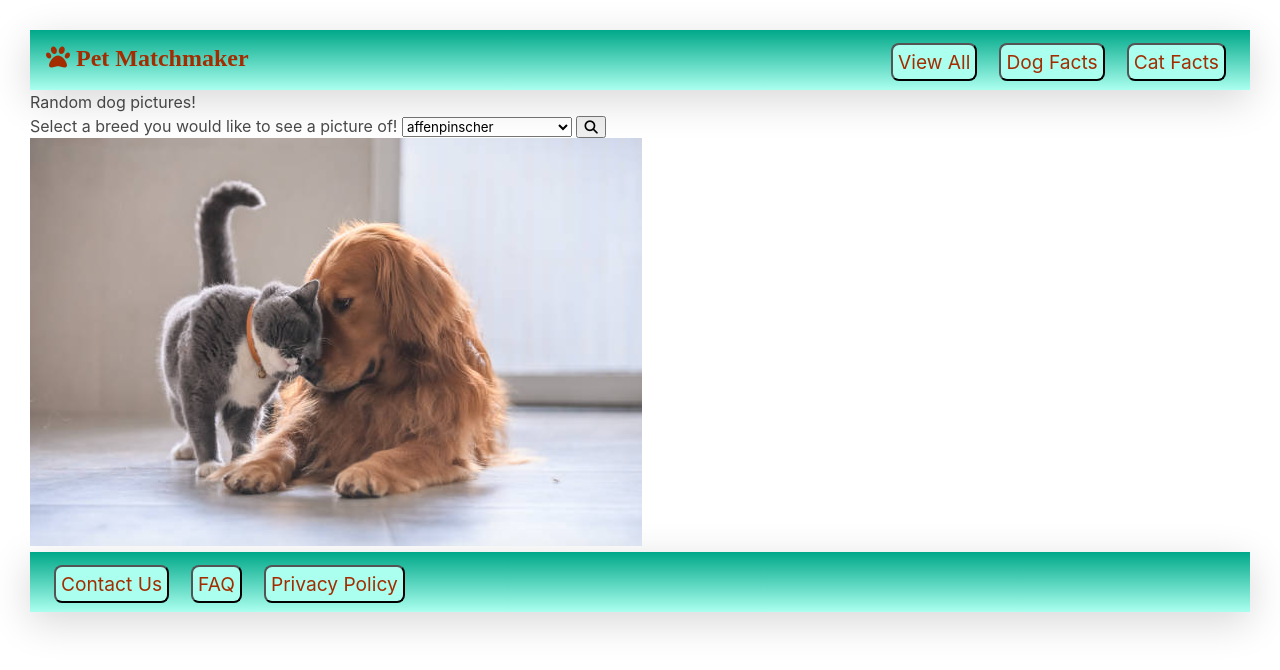
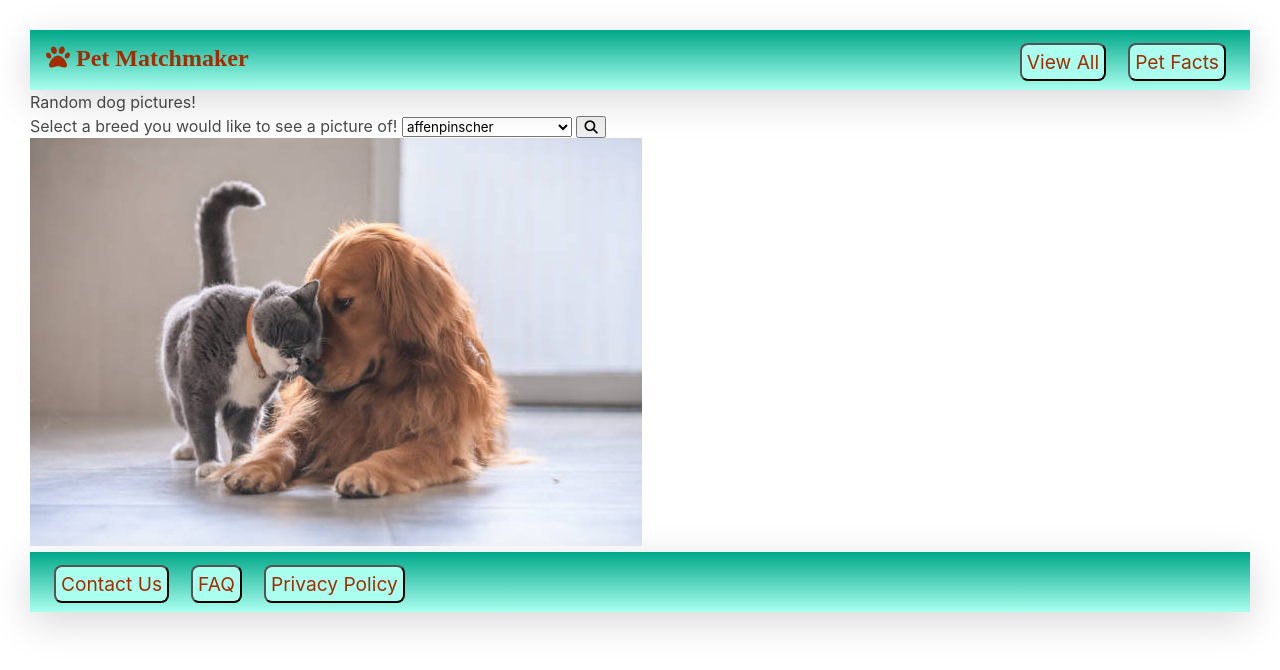
Before and after one commit to evanbruce38/Pet-Matchmaker, a plain HTML site: page index.HTML in a window 1280 px wide. Drawn offline with nearby package versions, Linux system fonts and the light colour scheme.

Commit message:
html cleanup

```diff
--- a/index.HTML
+++ b/index.HTML
@@ -25,12 +25,8 @@
                    <button><a href="#view-all">View All</a></button>
                 </li>
                 <li>
-                    <button><a href="#dog-facts">Dog Facts</a></button>
+                    <button><a href="#pet-facts">Pet Facts</a></button>
                 </li>
-                 <li>
-                    <button><a href="#cat-facts">Cat Facts</a></button>
-                </li>
-
             </ul>
         </nav>
         </div>
```
